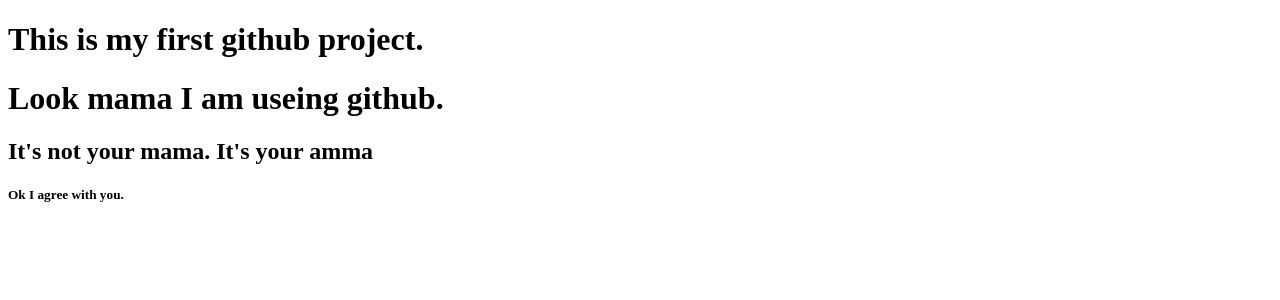
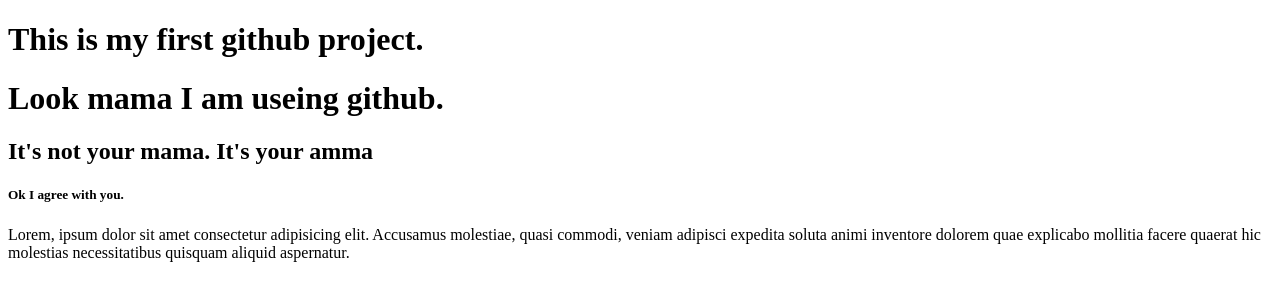
Before and after one commit to codershuvo/my-second-website, a plain HTML site: page index.html in a window 1280 px wide. Drawn offline with Linux system fonts and the light colour scheme.

Commit message:
paragraph added

```diff
--- a/index.html
+++ b/index.html
@@ -10,5 +10,6 @@
     <h1>Look mama I am useing github.</h1>
     <h2>It's not your mama. It's your amma</h2>
     <h5>Ok I agree with you.</h5>
+    <p>Lorem, ipsum dolor sit amet consectetur adipisicing elit. Accusamus molestiae, quasi commodi, veniam adipisci expedita soluta animi inventore dolorem quae explicabo mollitia facere quaerat hic molestias necessitatibus quisquam aliquid aspernatur.</p>
 </body>
 </html>
```
